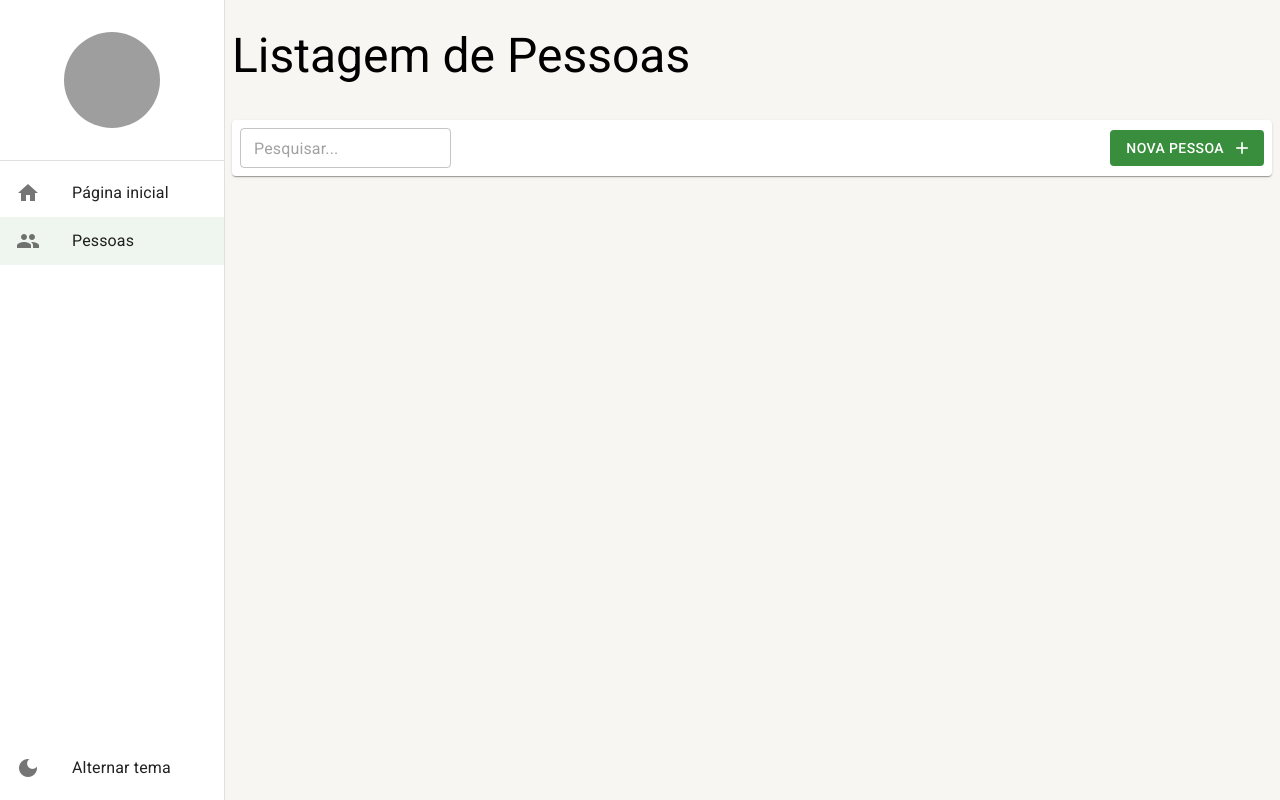
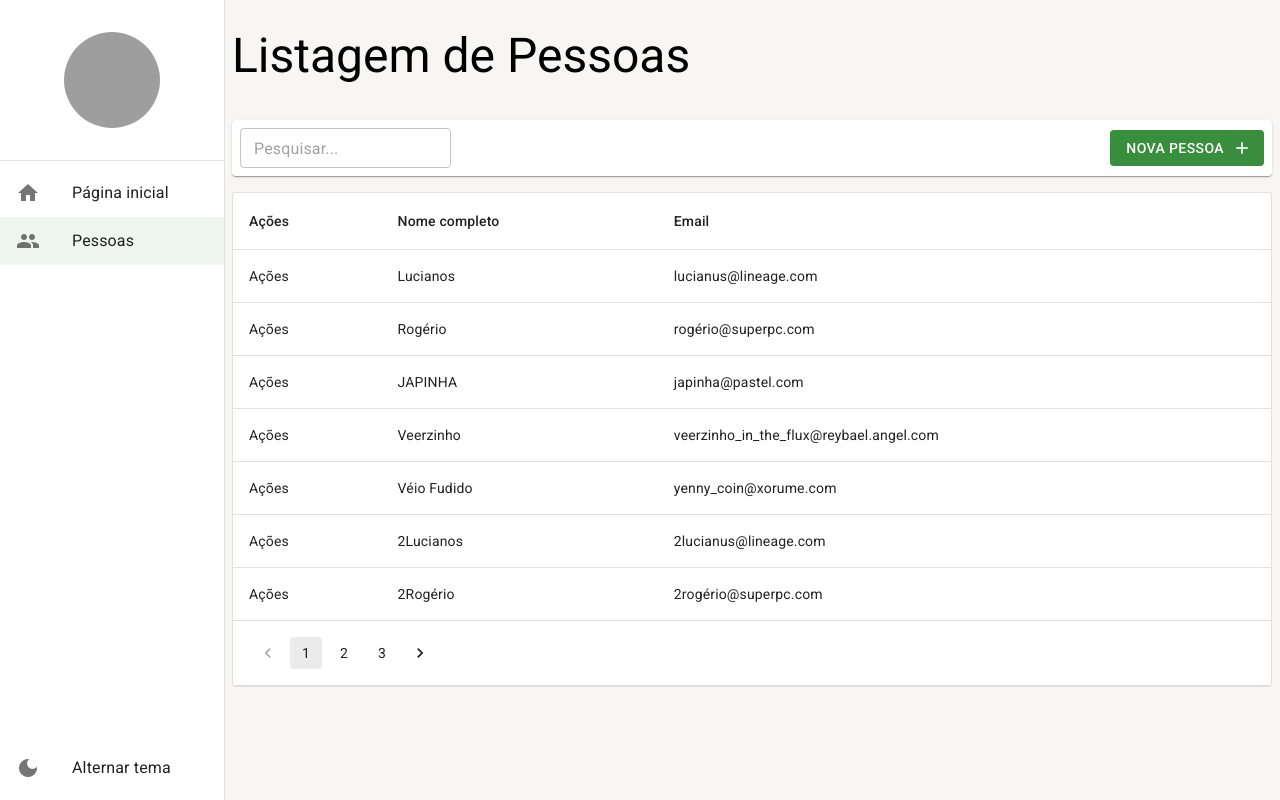
Before and after one commit to Valdir-coelho-jr/project-people, a React (Create React App) app: page /pessoas in a window 1280 px wide. Built offline with nearby package versions, Linux system fonts and the light colour scheme; data requests are answered from the project's data file; grey boxes are pictures that could not be loaded.

Commit message:
feat: Adicionando paginação 🔨

```diff
--- a/mock/database.json
+++ b/mock/database.json
@@ -3,8 +3,104 @@
     {
       "id": 1,
       "email": "lucianus@lineage.com",
-      "cidadeId": "Revolution 2",
+      "cidadeId": 1,
       "nomeCompleto": "Lucianos"
+    },
+    {
+      "id": 2,
+      "email": "rogério@superpc.com",
+      "cidadeId": 1,
+      "nomeCompleto": "Rogério"
+    },
+    {
+      "id": 3,
+      "email": "japinha@pastel.com",
+      "cidadeId": 1,
+      "nomeCompleto": "JAPINHA"
+    },
+    {
+      "id": 4,
+      "email": "veerzinho_in_the_flux@reybael.angel.com",
+      "cidadeId": 1,
+      "nomeCompleto": "Veerzinho"
+    },
+    {
+      "id": 5,
+      "email": "yenny_coin@xorume.com",
+      "cidadeId": 1,
+      "nomeCompleto": "Véio Fudido"
+    },
+    {
+      "id": 6,
+      "email": "2lucianus@lineage.com",
+      "cidadeId": 1,
+      "nomeCompleto": "2Lucianos"
+    },
+    {
+      "id": 7,
+      "email": "2rogério@superpc.com",
+      "cidadeId": 1,
+      "nomeCompleto": "2Rogério"
+    },
+    {
+      "id": 8,
+      "email": "j2apinha@pastel.com",
+      "cidadeId": 1,
+      "nomeCompleto": "2JAPINHA"
+    },
+    {
+      "id": 9,
+      "email": "2veerzinho_in_the_flux@reybael.angel.com",
+      "cidadeId": 1,
+      "nomeCompleto": "2Veerzinho"
+    },
+    {
+      "id": 10,
+      "email": "l2ucianus@lineage.com",
+      "cidadeId": 1,
+      "nomeCompleto": "2Lucianos"
+    },
+    {
+      "id": 11,
+      "email": "rogé2rio@superpc.com",
+      "cidadeId": 1,
+      "nomeCompleto": "R2ogério"
+    },
+    {
+      "id": 12,
+      "email": "japi2nha@pastel.com",
+      "cidadeId": 1,
+      "nomeCompleto": "2JAPINHA"
+    },
+    {
+      "id": 13,
+      "email": "veer3zinho_in_the_flux@reybael.angel.com",
+      "cidadeId": 1,
+      "nomeCompleto": "Vee3rzinho"
+    },
+    {
+      "id": 14,
+      "email": "lu3ianus@lineage.com",
+      "cidadeId": 1,
+      "nomeCompleto": "Luc3ianos"
+    },
+    {
+      "id": 15,
+      "email": "rog3ério@superpc.com",
+      "cidadeId": 1,
+      "nomeCompleto": "Rog3ério"
+    },
+    {
+      "id": 16,
+      "email": "japi4nha@pastel.com",
+      "cidadeId": 1,
+      "nomeCompleto": "JA4PINHA"
+    },
+    {
+      "id": 17,
+      "email": "veer4zinho_in_the_flux@reybael.angel.com",
+      "cidadeId": 1,
+      "nomeCompleto": "Vee4rzinho"
     }
   ]
 }
--- a/src/pages/pessoas/ListagemDePessoas.tsx
+++ b/src/pages/pessoas/ListagemDePessoas.tsx
@@ -1,31 +1,58 @@
-import { useMemo, useEffect } from "react";
+import {
+  Paper,
+  Table,
+  TableBody,
+  TableCell,
+  TableContainer,
+  TableFooter,
+  TableHead,
+  TableRow,
+  LinearProgress,
+  Pagination,
+} from "@mui/material";
+
+import { useMemo, useEffect, useState } from "react";
+
 import { useSearchParams } from "react-router-dom";
 
 import { FerramentasDeListagem } from "../../shared/components";
 import { LayoutBaseDePagina } from "../../shared/layouts";
-import { text } from "stream/consumers";
-import { pessoaServices } from "../../shared/services/api/pessoas/PessoaServices";
+import { IListagemPessoa, pessoaServices } from "../../shared/services/api/pessoas/PessoaServices";
 import { useDebouce } from "../../shared/hooks";
+import { Environment } from "../../shared/environment";
 
 export const ListagemDePessoas: React.FC = () => {
   const [searchParams, setSearchParams] = useSearchParams();
-  const { debounce } = useDebouce(3000);
+  const { debounce } = useDebouce();
+
+  const [rows, setRows] = useState<IListagemPessoa[]>([]);
+  const [totalCount, setTotalCount] = useState(0);
+  const [isLoading, setIsLoading] = useState(true);
 
   const busca = useMemo(() => {
     return searchParams.get("busca") || "";
   }, [searchParams]);
 
+  const pagina = useMemo(() => {
+    return Number(searchParams.get("pagina") || "1");
+  }, [searchParams]);
+
   useEffect(() => {
+    setIsLoading(true);
     debounce(() => {
-      pessoaServices.getAll(1, busca).then((result) => {
+      pessoaServices.getAll(pagina, busca).then((result) => {
+        setIsLoading(false);
         if (result instanceof Error) {
           alert(result.message);
         } else {
           console.log(result);
+
+          setTotalCount(result.totalCount);
+          setRows(result.data);
         }
       });
     });
-  }, [busca]);
+  }, [busca, pagina]);
 
   return (
     <LayoutBaseDePagina
@@ -35,9 +62,58 @@ export const ListagemDePessoas: React.FC = () => {
           mostrarInputBusca
           textoBotaoNovo="Nova Pessoa"
           textoDaBusca={searchParams.get("busca") ?? ""}
-          aoMudarTextoDeBusca={(texto) => setSearchParams({ busca: texto }, { replace: true })}
-        ></FerramentasDeListagem>
+          aoMudarTextoDeBusca={(texto) =>
+            setSearchParams({ busca: texto, pagina: "1" }, { replace: true })
+          }
+        />
       }
-    ></LayoutBaseDePagina>
+    >
+      <TableContainer component={Paper} variant="outlined" sx={{ m: 1, width: "auto" }}>
+        <Table>
+          <TableHead>
+            <TableRow>
+              <TableCell>Ações</TableCell>
+              <TableCell>Nome completo</TableCell>
+              <TableCell>Email</TableCell>
+            </TableRow>
+          </TableHead>
+          <TableBody>
+            {rows.map((row) => (
+              <TableRow key={row.id}>
+                <TableCell>Ações</TableCell>
+                <TableCell>{row.nomeCompleto}</TableCell>
+                <TableCell>{row.email}</TableCell>
+              </TableRow>
+            ))}
+          </TableBody>
+
+          {totalCount === 0 && !isLoading && <caption>{Environment.LISTAGEM_VAZIA}</caption>}
+
+          <TableFooter>
+            {isLoading && (
+              <TableRow>
+                <TableCell colSpan={3}>
+                  <LinearProgress variant="indeterminate"></LinearProgress>
+                </TableCell>
+              </TableRow>
+            )}
+            {totalCount > Environment.LIMITE_DE_LINHAS && (
+              <TableRow>
+                <TableCell colSpan={3}>
+                  <Pagination
+                    page={pagina}
+                    shape="rounded"
+                    count={Math.ceil(totalCount / Environment.LIMITE_DE_LINHAS)}
+                    onChange={(e, newPage) =>
+                      setSearchParams({ busca, pagina: newPage.toString() }, { replace: true })
+                    }
+                  />
+                </TableCell>
+              </TableRow>
+            )}
+          </TableFooter>
+        </Table>
+      </TableContainer>
+    </LayoutBaseDePagina>
   );
 };
--- a/src/shared/environment/index.ts
+++ b/src/shared/environment/index.ts
@@ -1,5 +1,5 @@
 export const Environment = {
-  LIMITE_DE_LINHAS: 10,
+  LIMITE_DE_LINHAS: 7,
 
   INPUT_DE_BUSCA: "Pesquisar...",
 
--- a/src/shared/services/api/pessoas/PessoaServices.ts
+++ b/src/shared/services/api/pessoas/PessoaServices.ts
@@ -2,14 +2,14 @@ import { type } from "os";
 import { Environment } from "../../../environment";
 import { Api } from "../axios-config";
 
-interface IListagemPessoa {
+export interface IListagemPessoa {
   id: number;
   email: string;
   cidadeId: number;
   nomeCompleto: string;
 }
 
-interface IDetalhePessoa {
+export interface IDetalhePessoa {
   id: number;
   email: string;
   cidadeId: number;
@@ -23,7 +23,7 @@ type TPessoasComTotalCount = {
 
 const getAll = async (page = 1, filter = ""): Promise<TPessoasComTotalCount | Error> => {
   try {
-    const urlRelativa = `/pessoas?_page${page}&_limit=${Environment.LIMITE_DE_LINHAS}&nomeCompleto_like=${filter}`;
+    const urlRelativa = `/pessoas?_page=${page}&_limit=${Environment.LIMITE_DE_LINHAS}&nomeCompleto_like=${filter}`;
     const { data, headers } = await Api.get(urlRelativa);
 
     if (data) {
```
